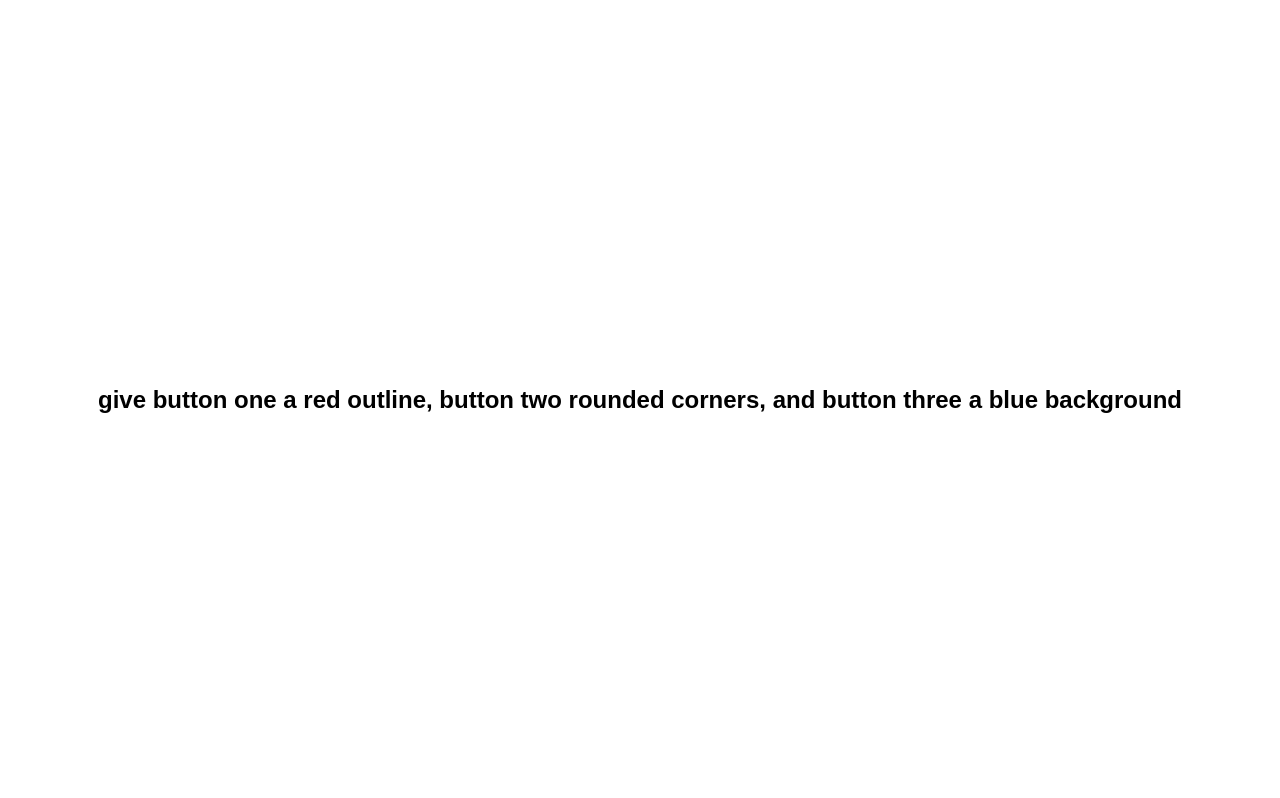
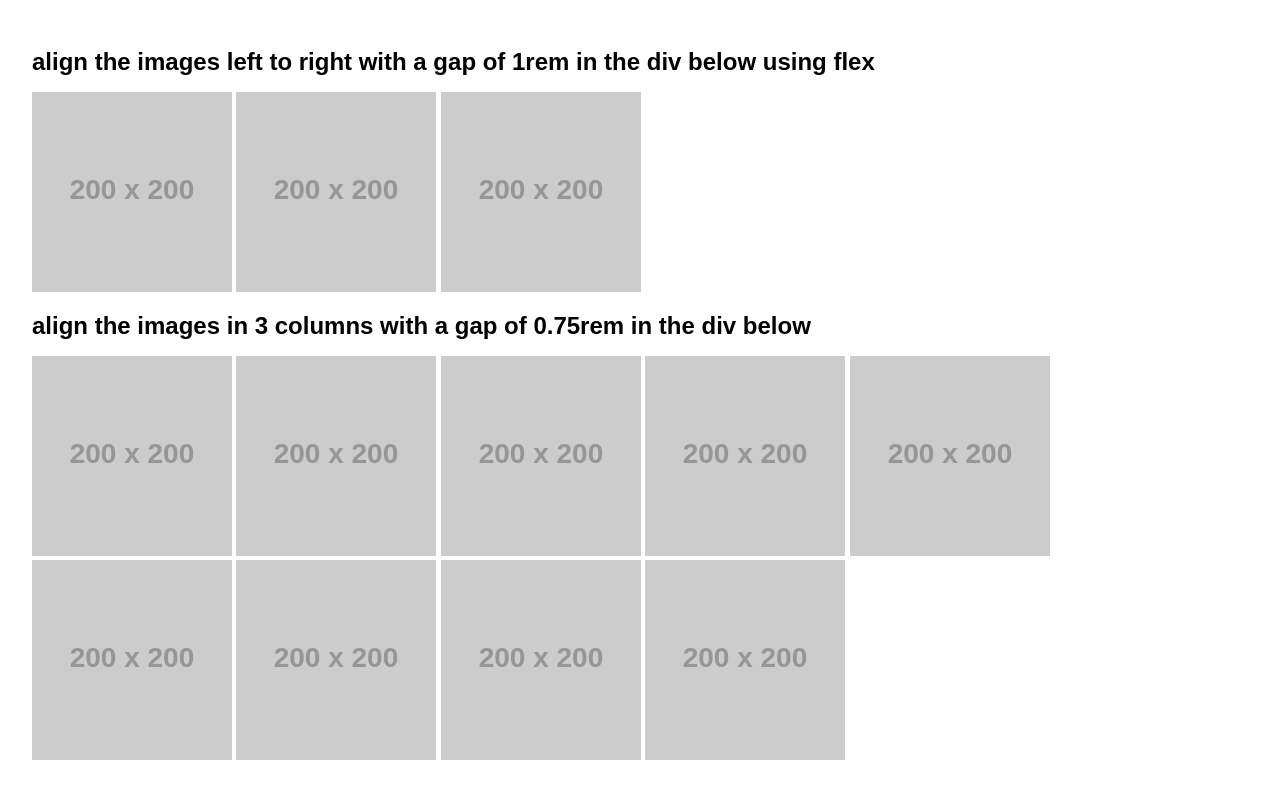
Before and after one commit to Cody-Derbyshire/aotea-challenges, a plain HTML site: page 200/w5/index.html in a window 1280 px wide. Drawn offline with Linux system fonts and the light colour scheme; placeholder pictures from the web are drawn by us.

Commit message:
added 200 weeks 1-5

```diff
--- a/200/w4/styles.css
+++ b/200/w4/styles.css
@@ -18,3 +18,7 @@ body {
   align-items: center;
   gap: 1rem;
 }
+
+.flower {
+  width: 100%;
+}
--- a/200/w5/index.html
+++ b/200/w5/index.html
@@ -9,9 +9,76 @@
   <body>
     <div class="container">
       <h2>
-        give button one a red outline, button two rounded corners, and button
-        three a blue background
+        align the images left to right with a gap of 1rem in the div below using
+        flex
       </h2>
+      <div class="first-wrapper">
+        <img
+          class="image"
+          src="https://placehold.co/200"
+          alt="150px placeholder"
+        />
+        <img
+          class="image"
+          src="https://placehold.co/200"
+          alt="150px placeholder"
+        />
+        <img
+          class="image"
+          src="https://placehold.co/200"
+          alt="150px placeholder"
+        />
+      </div>
+      <h2>
+        align the images in 3 columns with a gap of 0.75rem in the div below
+      </h2>
+      <div class="second-wrapper">
+        <img
+          class="image"
+          src="https://placehold.co/200"
+          alt="150px placeholder"
+        />
+        <img
+          class="image"
+          src="https://placehold.co/200"
+          alt="150px placeholder"
+        />
+        <img
+          class="image"
+          src="https://placehold.co/200"
+          alt="150px placeholder"
+        />
+        <img
+          class="image"
+          src="https://placehold.co/200"
+          alt="150px placeholder"
+        />
+        <img
+          class="image"
+          src="https://placehold.co/200"
+          alt="150px placeholder"
+        />
+        <img
+          class="image"
+          src="https://placehold.co/200"
+          alt="150px placeholder"
+        />
+        <img
+          class="image"
+          src="https://placehold.co/200"
+          alt="150px placeholder"
+        />
+        <img
+          class="image"
+          src="https://placehold.co/200"
+          alt="150px placeholder"
+        />
+        <img
+          class="image"
+          src="https://placehold.co/200"
+          alt="150px placeholder"
+        />
+      </div>
     </div>
   </body>
 </html>
--- a/200/w5/styles.css
+++ b/200/w5/styles.css
@@ -9,12 +9,11 @@ body {
   padding: 2rem;
 }
 
+h2 {
+  margin: 1rem 0rem;
+}
+
 .container {
   height: calc(100vh - 4rem);
   width: calc(100vw - 4rem);
-  display: flex;
-  flex-direction: column;
-  justify-content: center;
-  align-items: center;
-  gap: 1rem;
 }
```
Also changed, not shown: 200/w2/index.html (+35 -4 lines), 200/w2/styles.css (+37 -0 lines), 200/w3/index.html (+5 -2 lines), 200/w3/styles.css (+11 -0 lines), 200/w4/index.html (+3 -2 lines), 200/w4/images/flowers.jpg (added), 1 other file.
